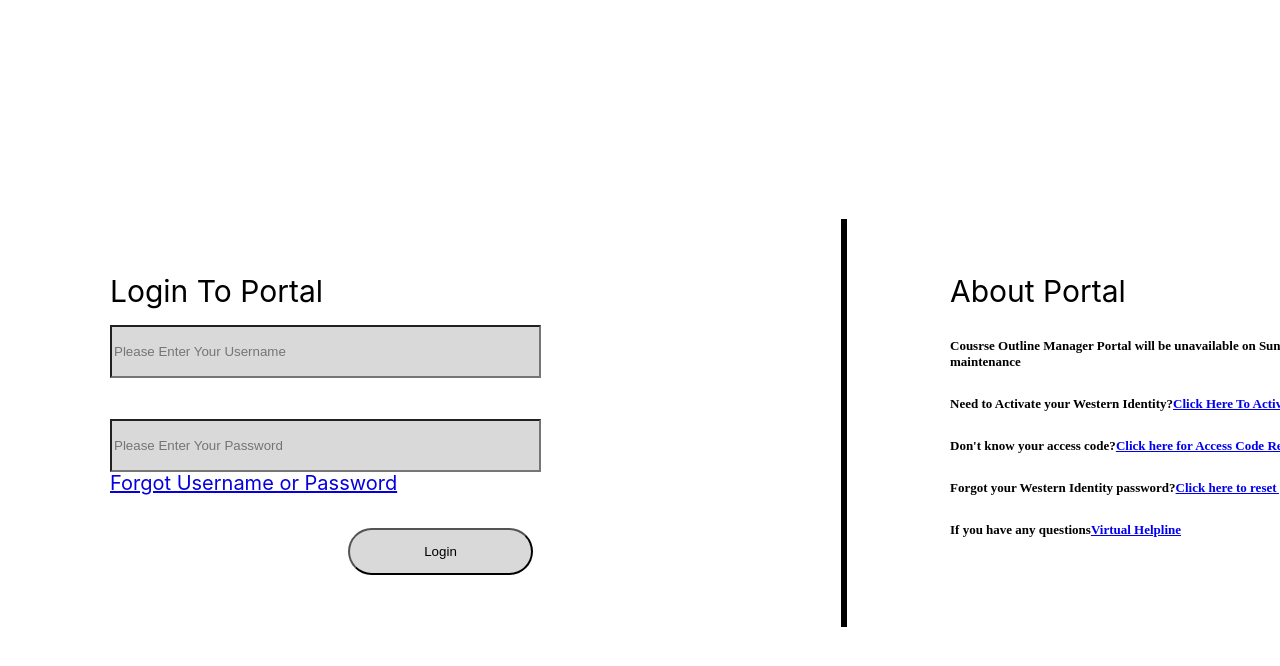
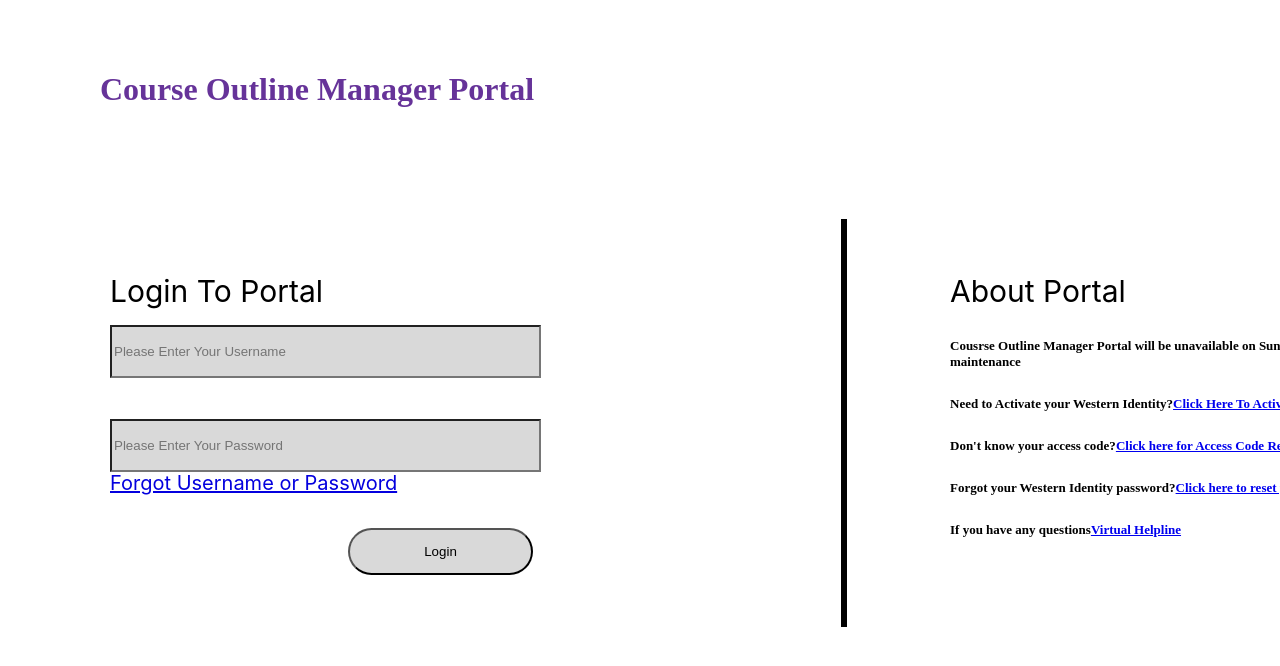
Before and after one commit to twu347/outline-manager-portal, a React (Create React App) app in the folder course/: page / in a window 1280 px wide. Shown: the top 666 px of the page. Built offline with nearby package versions, Linux system fonts and the light colour scheme.

Commit message:
Implement Header Component

```diff
--- a/course/src/App.js
+++ b/course/src/App.js
@@ -7,6 +7,7 @@ import Login from "./components/login";
 function App(){
     return(
         <div className="container">
+          <Header/>
           <Login/>
         </div>
     )
--- /dev/null
+++ b/course/src/components/header.css
@@ -0,0 +1,6 @@
+.title{
+    color: rebeccapurple;
+    position: absolute;
+    top: 50px;
+    left:100px;
+}
--- a/course/src/components/header.js
+++ b/course/src/components/header.js
@@ -1,11 +1,11 @@
 import React from "react";
+import './header.css';
 
 function Header(){
     return(
-        <nav className="nav-box">
-            <h1>Header Component</h1>
-        </nav>
-
+        <div>
+            <h1 class="title">Course Outline Manager Portal</h1>
+        </div>
     )
 };
 
--- a/course/src/components/login.css
+++ b/course/src/components/login.css
@@ -37,7 +37,6 @@
     height: 47px;
     left: 110px;
     top: 419px;
-
     background: #D9D9D9;
 }
 
@@ -57,7 +56,6 @@
 }
 
 .splitBar {
-
     position: absolute;
     width: 402px;
     height: 0px;
@@ -73,13 +71,11 @@
     height: 36px;
     left: 950px;
     top: 248px;
-
     font-family: 'Inter';
     font-style: normal;
     font-weight: 400;
     font-size: 30px;
     line-height: 36px;
-
     color: #000000;
 }
 
@@ -90,6 +86,7 @@
     left: 950px;
     top: 325px;
 }
+
 p {
     font-weight: bold;
     font-size: 13px;
```
Lines whose indentation alone changed are shown as unchanged.
